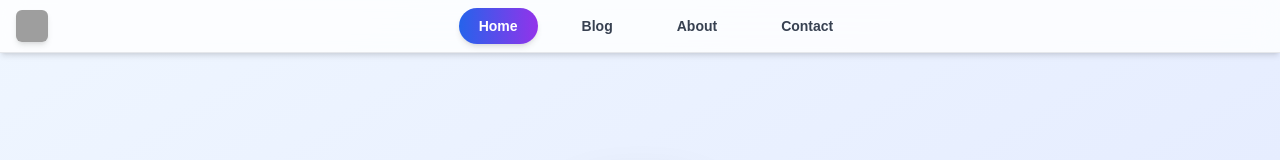
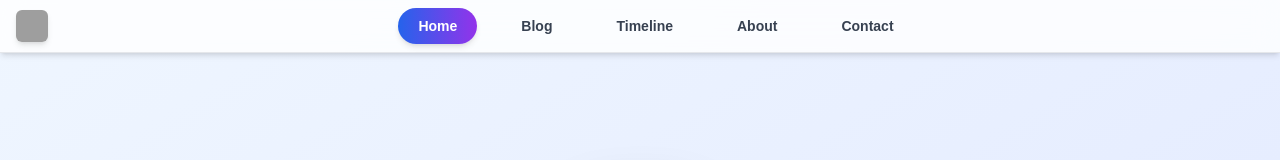
Before and after one commit to huskynz/11, a Next.js app: page / in a window 1280 px wide. Shown: the top 160 px of the page. Built offline with nearby package versions, Linux system fonts and the light colour scheme; no server answers; grey boxes are pictures that could not be loaded.

Commit message:
Add timeline too nav

```diff
--- a/components/Nav.tsx
+++ b/components/Nav.tsx
@@ -9,6 +9,7 @@ export default function Nav() {
   const navItems = [
     { name: "Home", href: "/" },
     { name: "Blog", href: "/blog" },
+    { name: "Timeline", href: "/timeline" },
     { name: "About", href: "#about", anchor: true },
     { name: "Contact", href: "#contact", anchor: true },
   ];
```
